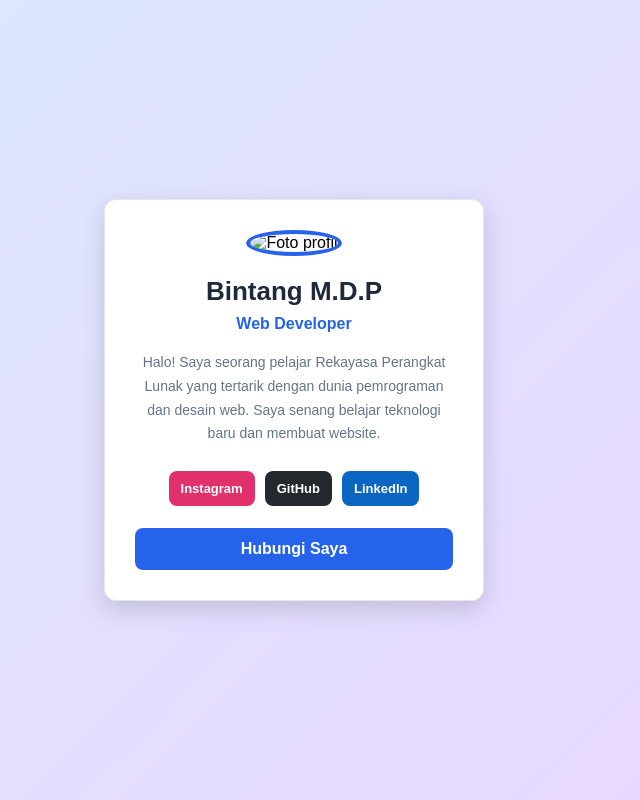
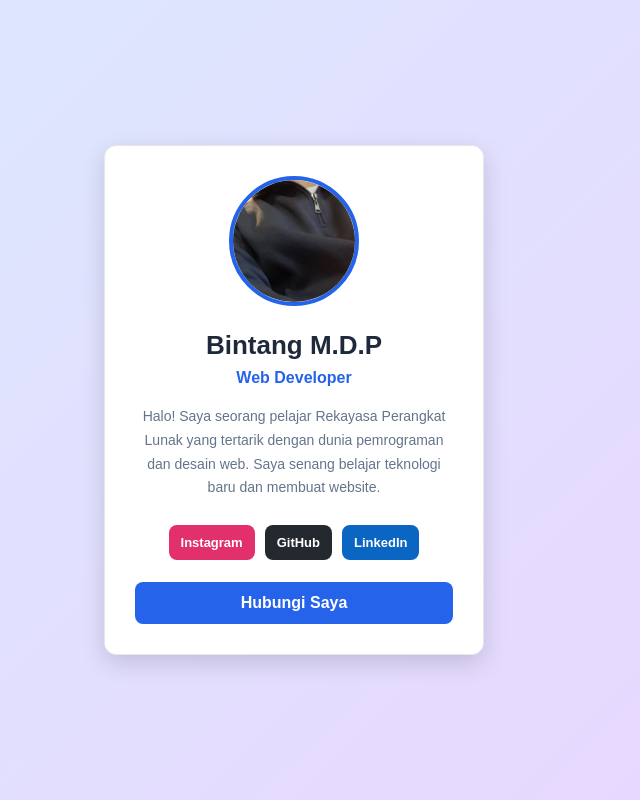
Before and after one commit to byntang/bintang1, a plain HTML site: page profile.html in a window 1280 px wide. Shown: the whole page, without its empty margins (346-986 px from the left). Drawn offline with Linux system fonts and the light colour scheme; a script that the page names is missing.

Commit message:
Update profile.html

```diff
--- a/profile.html
+++ b/profile.html
@@ -16,7 +16,7 @@
         <!-- Foto Profil -->
         <div class="profile-image">
             <img
-                src="  c:\Users\PC-PPLG666\Downloads\WhatsApp Image 2026-11-15 at 22.55.21.jpeg "
+                src="hell.jpeg "
                 alt="Foto profil"
             >
         </div>
```
